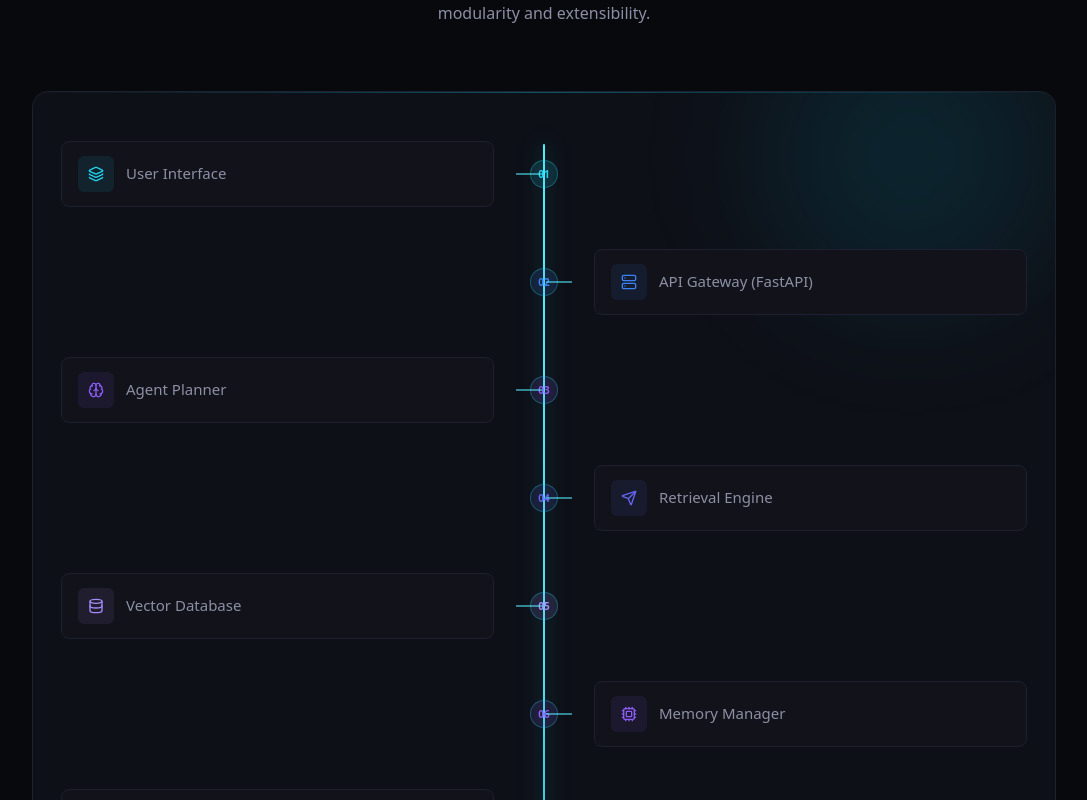
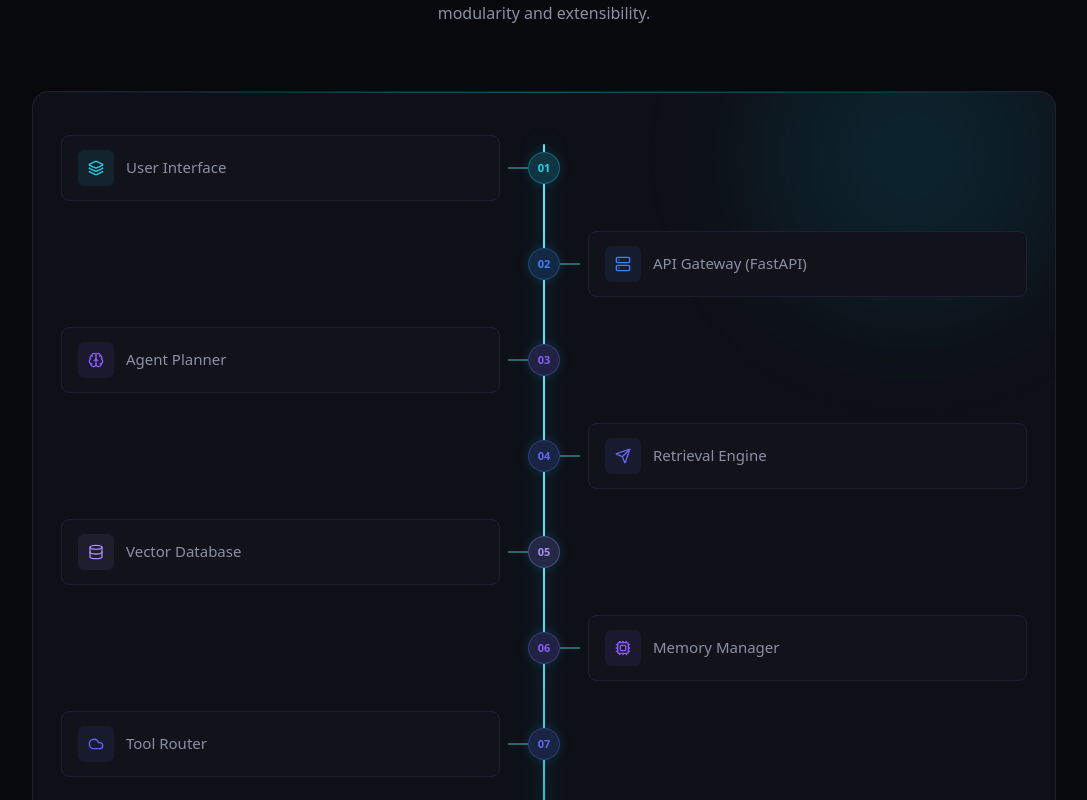
Before and after one commit to Dhruv1242004/CognitiveARC, a Next.js app: page / in a window 1280 px wide. Shown: the part 1000-1800 px from the top of the page, without its empty margins (96-1183 px from the left). Built offline with nearby package versions, Linux system fonts and the light colour scheme.

Commit message:
fix: enlarge numbered badges with solid bg, fix connector line overlap on desktop pipeline

```diff
--- a/src/components/Architecture.tsx
+++ b/src/components/Architecture.tsx
@@ -110,26 +110,31 @@ export default function Architecture() {
                                     );
 
                                     return (
-                                        <div key={node.label} className="relative grid grid-cols-[1fr_auto_1fr] items-center min-h-[108px]">
-                                            <div className="pr-8">{isLeft ? card : null}</div>
-                                            <div className="relative w-9 h-9 flex items-center justify-center">
+                                        <div key={node.label} className="relative grid grid-cols-[1fr_auto_1fr] items-center min-h-[96px]">
+                                            <div className="pr-6">{isLeft ? card : null}</div>
+                                            <div className="relative w-10 h-10 flex items-center justify-center">
+                                                {/* Connector line (behind badge) */}
                                                 <div
-                                                    className="w-7 h-7 rounded-full flex items-center justify-center border border-[rgba(34,211,238,0.3)]"
-                                                    style={{ background: `${node.color}22` }}
+                                                    className={`absolute top-1/2 -translate-y-1/2 h-[2px] bg-cyan-300/40 ${isLeft ? "-left-4" : "-right-4"}`}
+                                                    style={{ width: "1.25rem" }}
+                                                />
+                                                {/* Number badge (on top) */}
+                                                <div
+                                                    className="relative z-10 w-8 h-8 rounded-full flex items-center justify-center border shadow-[0_0_12px_rgba(34,211,238,0.15)]"
+                                                    style={{
+                                                        background: `color-mix(in srgb, ${node.color} 15%, #0c1824)`,
+                                                        borderColor: `${node.color}50`,
+                                                    }}
                                                 >
                                                     <span
-                                                        className="text-[10px] font-bold leading-none"
+                                                        className="text-[11px] font-bold leading-none"
                                                         style={{ color: node.color }}
                                                     >
                                                         {String(i + 1).padStart(2, "0")}
                                                     </span>
                                                 </div>
-                                                <div
-                                                    className={`absolute top-1/2 -translate-y-1/2 h-[2px] ${isLeft ? "right-5" : "left-5"} bg-cyan-300/55`}
-                                                    style={{ width: "1.6rem" }}
-                                                />
                                             </div>
-                                            <div className="pl-8">{!isLeft ? card : null}</div>
+                                            <div className="pl-6">{!isLeft ? card : null}</div>
                                         </div>
                                     );
                                 })}
```
